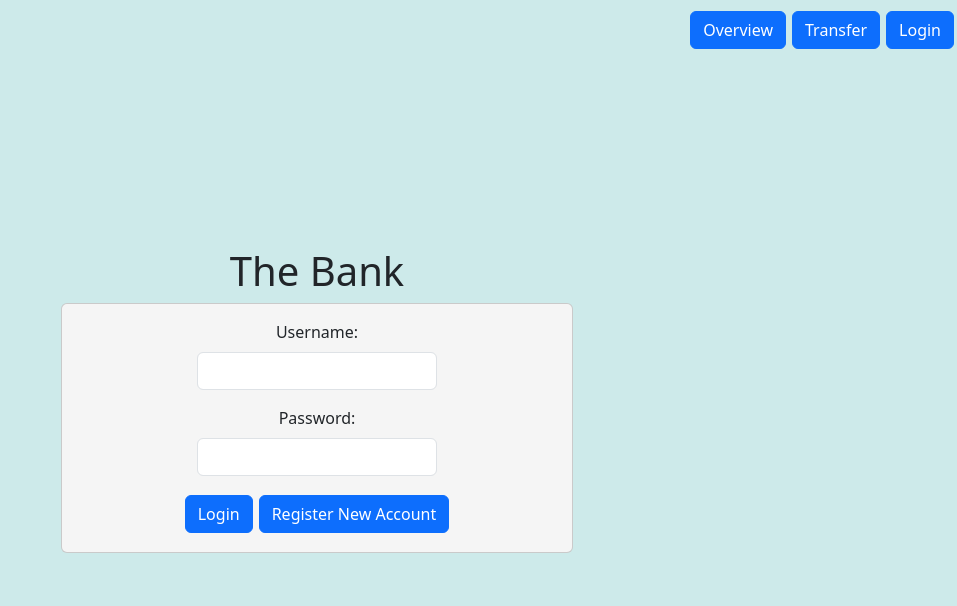
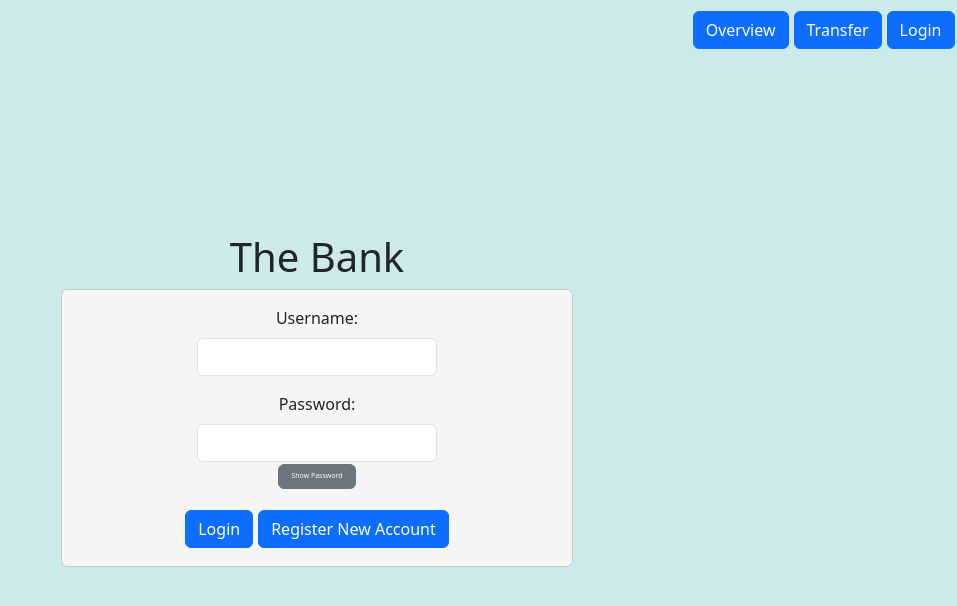
Before and after one commit to Grebllah/social_media, a React (Vite) app in the folder frontend/: page / in a window 1280 px wide. Shown: the top 606 px of the page, without its empty margins (323-1280 px from the left). Built offline with nearby package versions, Linux system fonts and the light colour scheme.

Commit message:
add reveal password buttons

```diff
--- a/frontend/components/authentication/Authentication.css
+++ b/frontend/components/authentication/Authentication.css
@@ -10,5 +10,9 @@
 
 button {
     width: fit-content;
-    margin: 3px;
+    margin: 2.5px;
 }
+
+#showButton {
+    font-size: 7px;
+}
--- a/frontend/components/authentication/Authentication.jsx
+++ b/frontend/components/authentication/Authentication.jsx
@@ -1,4 +1,4 @@
-import {useState} from 'react'
+import { useState } from 'react'
 import { Button, Card, Form } from 'react-bootstrap'
 import './Authentication.css'
 
@@ -32,11 +32,12 @@ function Login(props) {
                 <Card.Body>
                     <Form.Group className="mb-3">
                         <Form.Label>Username:</Form.Label>
-                        <Form.Control className="username"></Form.Control>
+                        <Form.Control type="username"></Form.Control>
                     </Form.Group>
                     <Form.Group className="mb-3">
                         <Form.Label>Password:</Form.Label>
-                        <Form.Control className="password"></Form.Control>
+                        <Form.Control type="password"></Form.Control>
+                        <Button variant='secondary' id='showButton'>Show Password</Button>
                     </Form.Group>
                     <Button>Login</Button>
                     <Button
@@ -58,15 +59,16 @@ function Register(props) {
                 <Card.Body>
                     <Form.Group className="mb-3">
                         <Form.Label>E-mail Address:</Form.Label>
-                        <Form.Control className="email"></Form.Control>
+                        <Form.Control type="email"></Form.Control>
                     </Form.Group>
                     <Form.Group className="mb-3">
                         <Form.Label>Username:</Form.Label>
-                        <Form.Control className="username"></Form.Control>
+                        <Form.Control type="username"></Form.Control>
                     </Form.Group>
                     <Form.Group className="mb-3">
                         <Form.Label>Password:</Form.Label>
-                        <Form.Control className="password"></Form.Control>
+                        <Form.Control type="password"></Form.Control>
+                        <Button variant='secondary' id='showButton'>Show Password</Button>
                     </Form.Group>
                     <Button
                     onClick={
```
